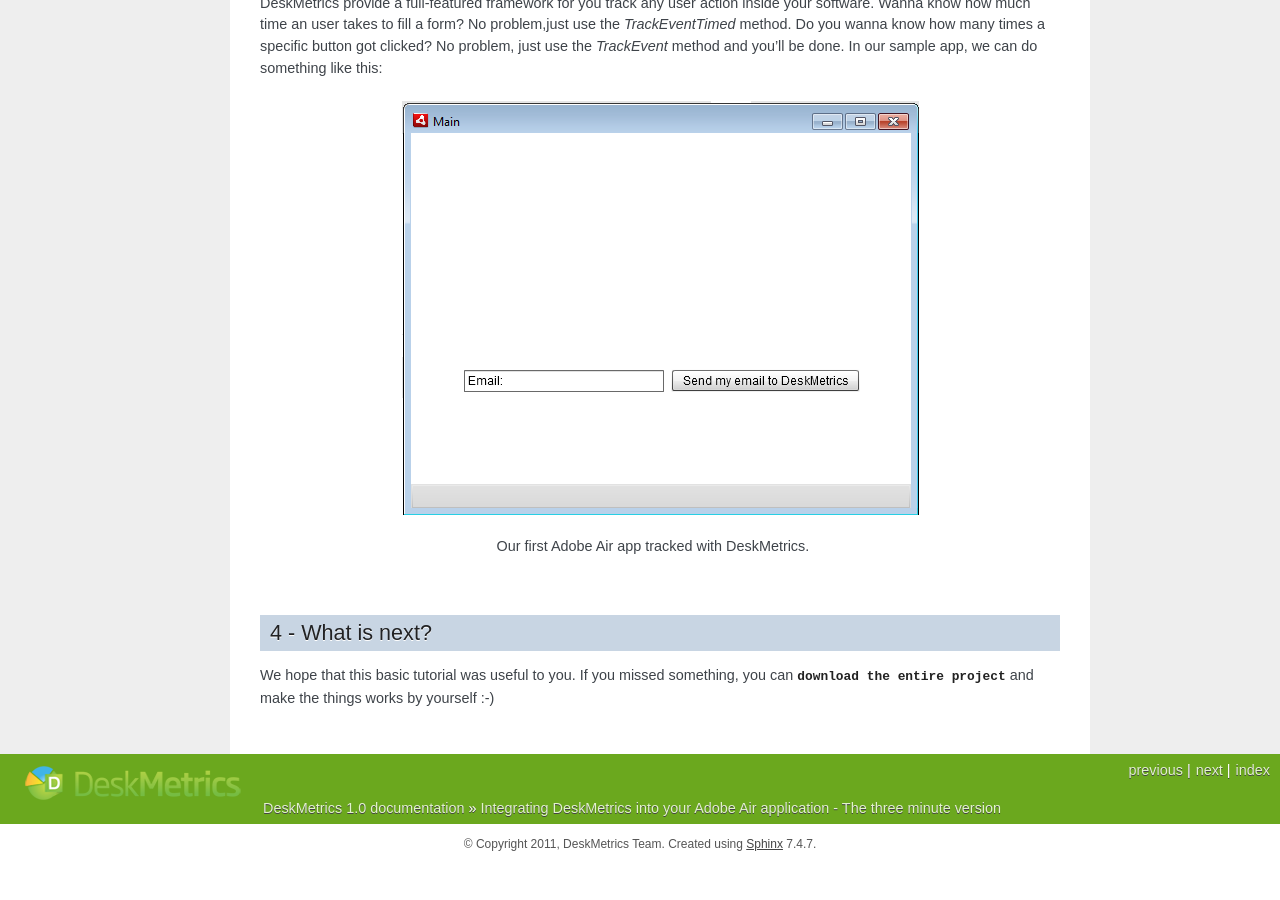
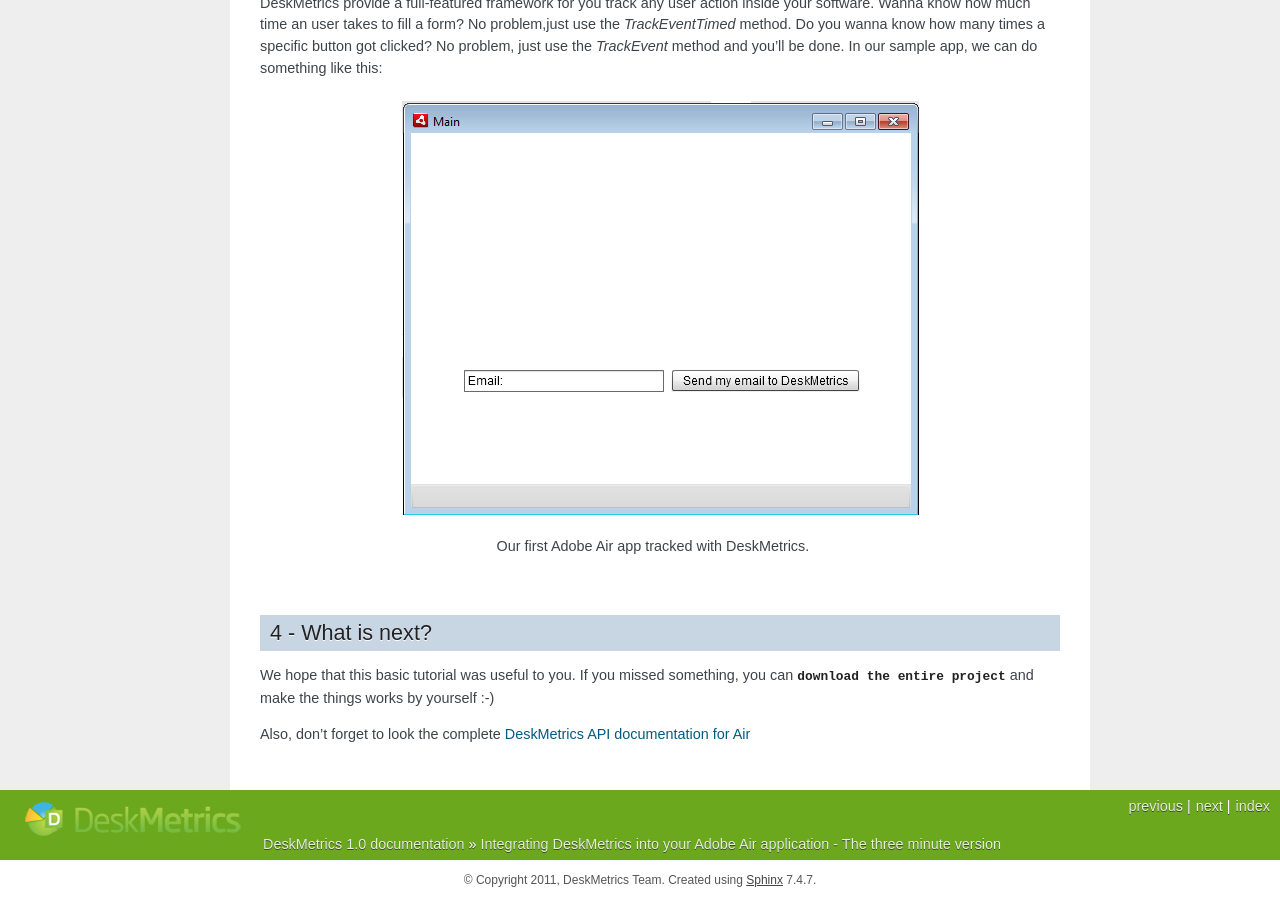
Before and after one commit to stephenhazeltine/Documentation, a Sphinx documentation site: the page built from source/AdobeAir_3min.rst, in a window 1280 px wide and 900 px high, scrolled down 2342 px. Built offline with Sphinx 7.4.7, drawn with Linux system fonts in a browser that asks for light colours; before the commit the page ends 3206 px from its top, so only the background shows below that.

Commit message:
Adding API information on Air's 3-minute tutorial

```diff
--- a/source/AdobeAir_3min.rst
+++ b/source/AdobeAir_3min.rst
@@ -97,3 +97,5 @@
 -----------------
 
 We hope that this basic tutorial was useful to you. If you missed something, you can :download:`download the entire project <doc_static/DeskMetricsAirDemoApp.zip>` and make the things works by yourself :-)
+
+Also, don't forget to look the complete :doc:`DeskMetrics API documentation for Air <AdobeAir_API>`
```
